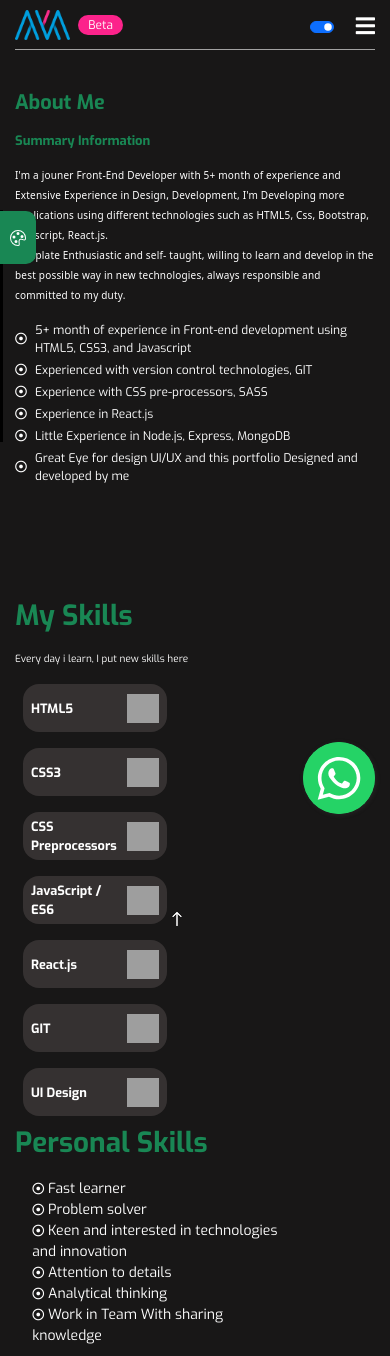
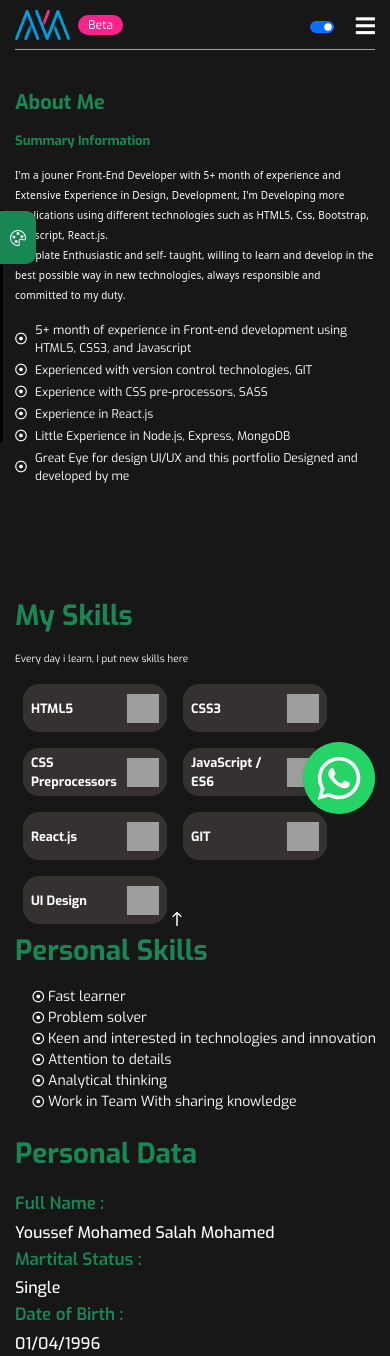
Before and after one commit to YoussefMohamedSalah/cvyoussef, a plain HTML site: page about.html in a window 390 px wide. Shown: the top 1356 px of the page. Drawn offline with nearby package versions, Linux system fonts and the light colour scheme; grey boxes are pictures that could not be loaded.

```diff
--- a/css/stylesheet.css
+++ b/css/stylesheet.css
@@ -1320,6 +1320,9 @@
         }
 }
 @media (max-width:576px){
+    .soft-skills-container{
+        padding: 0px;
+    }
     .profilePic{
         display: none;
     }
@@ -1371,6 +1374,9 @@
 }
 
 @media (max-width: 450px){
+    .soft-skills-container{
+        padding: 0px;
+    }
     .profilePic{
         display: none;
     }
@@ -1399,6 +1405,9 @@
     }
 }
 @media (max-width: 420px){
+    .soft-skills-container{
+        padding: 0px;
+    }
     .profilePic{
         display: none;
     }
@@ -1424,6 +1433,9 @@
     }
 }
 @media (max-width: 350px){
+    .soft-skills-container{
+        padding: 0px;
+    }
     .profilePic{
         display: none;
     }
```
